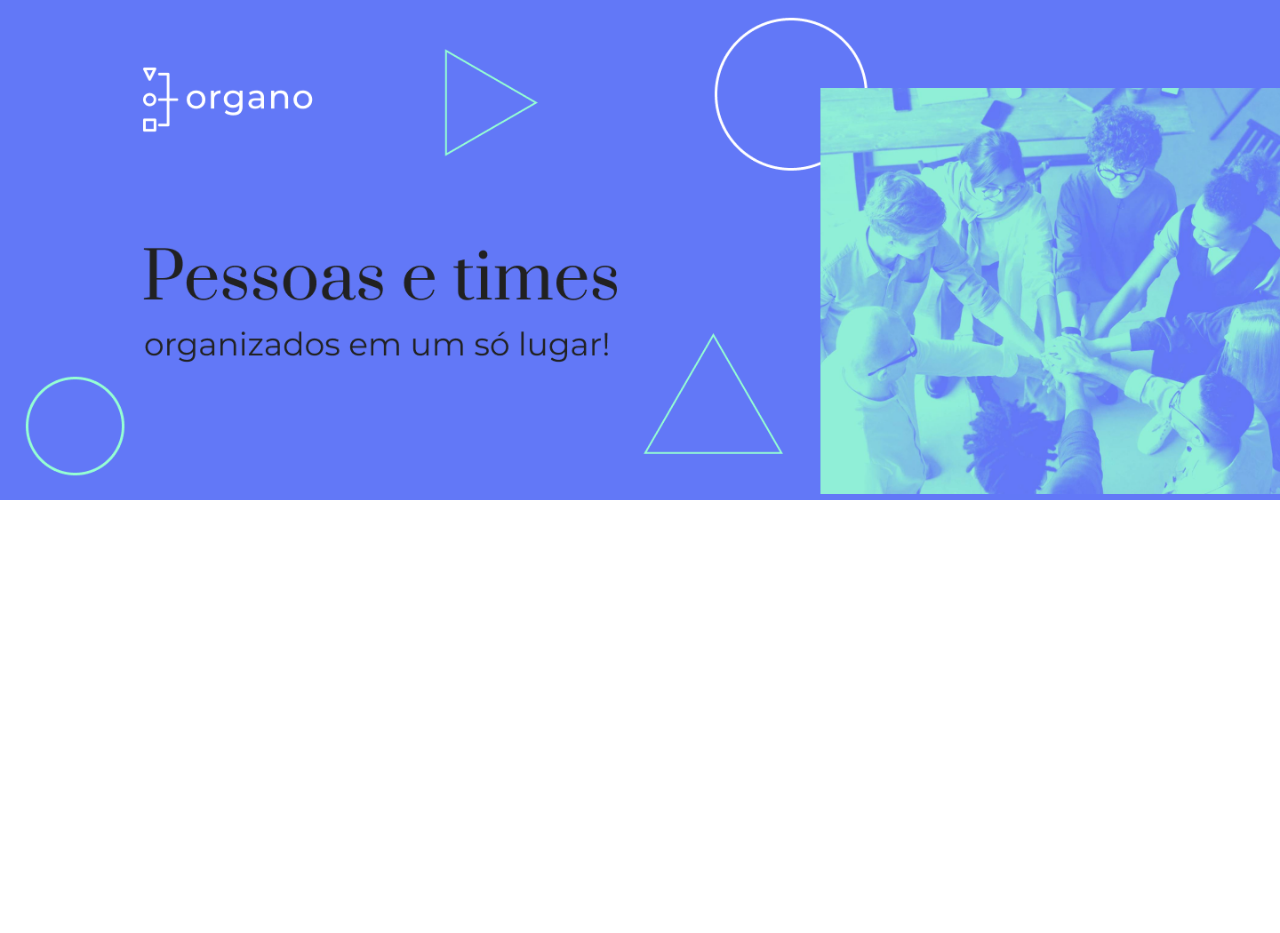
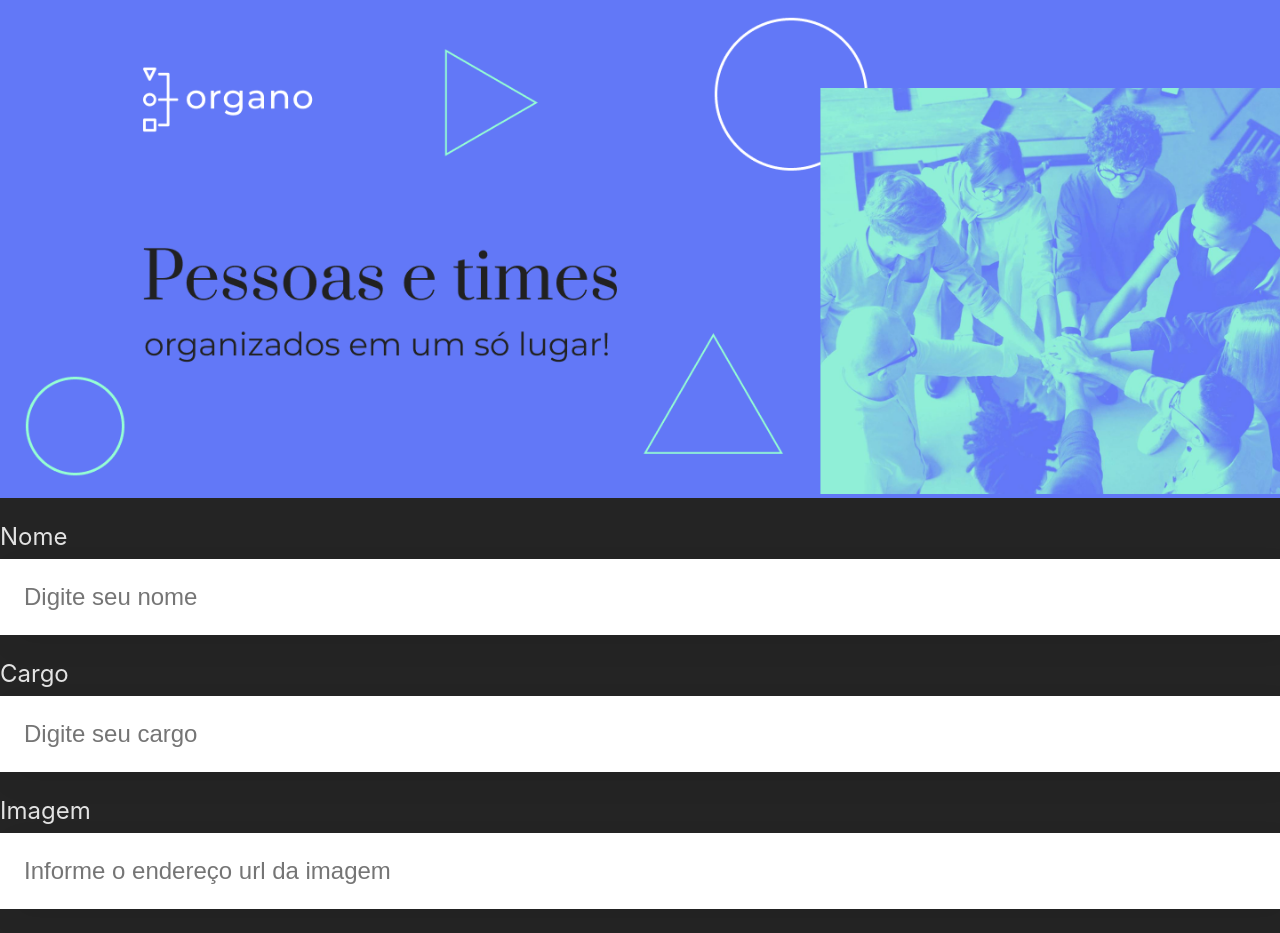
Before and after one commit to sucodelarangela/organo, a React (Vite) app: page / in a window 1280 px wide. Before the commit the page ends 800 px from the top, so only its background shows below. Built offline with nearby package versions, Linux system fonts and the light colour scheme.

Commit message:
:construction: InputField component

```diff
--- a/src/App.jsx
+++ b/src/App.jsx
@@ -1,9 +1,14 @@
-import Banner from "./components/Banner/Banner";
+// components
+import Banner from "./components/Banner";
+import InputField from "./components/InputField";
 
 function App() {
   return (
     <div className="App">
       <Banner />
+      <InputField label='Nome' placeholder='Digite seu nome' />
+      <InputField label='Cargo' placeholder='Digite seu cargo' />
+      <InputField label='Imagem' placeholder='Informe o endereço url da imagem' />
     </div>
   );
 }
--- /dev/null
+++ b/src/components/InputField/index.jsx
@@ -0,0 +1,14 @@
+import './style.css';
+
+const InputField = (props) => {
+    return (
+        <div className='campo-texto'>
+            <label>{props.label}</label>
+            <input type="text" placeholder={props.placeholder} />
+        </div>
+    );
+};
+
+export default InputField;
+
+// props = properties received from App or other component
--- /dev/null
+++ b/src/components/InputField/style.css
@@ -0,0 +1,19 @@
+.campo-texto {
+    margin: 24px 0;
+}
+
+.campo-texto label {
+    display: block;
+    margin-bottom: 8px;
+    font-size: 24px;
+}
+
+.campo-texto input {
+    background-color: #fff;
+    box-shadow: 10px 10px 30px rgba(0, 0, 0, 0.06);
+    width: 100%;
+    border: none;
+    font-size: 24px;
+    padding: 24px;
+    box-sizing: border-box;
+}
--- a/src/index.css
+++ b/src/index.css
@@ -1,66 +1,9 @@
 :root {
     font-family: Inter, Avenir, Helvetica, Arial, sans-serif;
-    font-size: 16px;
-    line-height: 24px;
-    font-weight: 400;
-
-    color-scheme: light dark;
     color: rgba(255, 255, 255, 0.87);
     background-color: #242424;
-
-    font-synthesis: none;
-    text-rendering: optimizeLegibility;
-    -webkit-font-smoothing: antialiased;
-    -moz-osx-font-smoothing: grayscale;
-    -webkit-text-size-adjust: 100%;
-}
-
-a {
-    font-weight: 500;
-    color: #646cff;
-    text-decoration: inherit;
-}
-a:hover {
-    color: #535bf2;
 }
 
 body {
     margin: 0;
 }
-
-h1 {
-    font-size: 3.2em;
-    line-height: 1.1;
-}
-
-button {
-    border-radius: 8px;
-    border: 1px solid transparent;
-    padding: 0.6em 1.2em;
-    font-size: 1em;
-    font-weight: 500;
-    font-family: inherit;
-    background-color: #1a1a1a;
-    cursor: pointer;
-    transition: border-color 0.25s;
-}
-button:hover {
-    border-color: #646cff;
-}
-button:focus,
-button:focus-visible {
-    outline: 4px auto -webkit-focus-ring-color;
-}
-
-@media (prefers-color-scheme: light) {
-    :root {
-        color: #213547;
-        background-color: #ffffff;
-    }
-    a:hover {
-        color: #747bff;
-    }
-    button {
-        background-color: #f9f9f9;
-    }
-}
```
Also changed, not shown: src/components/Banner/index.jsx (renamed from src/components/Banner/Banner.jsx).
